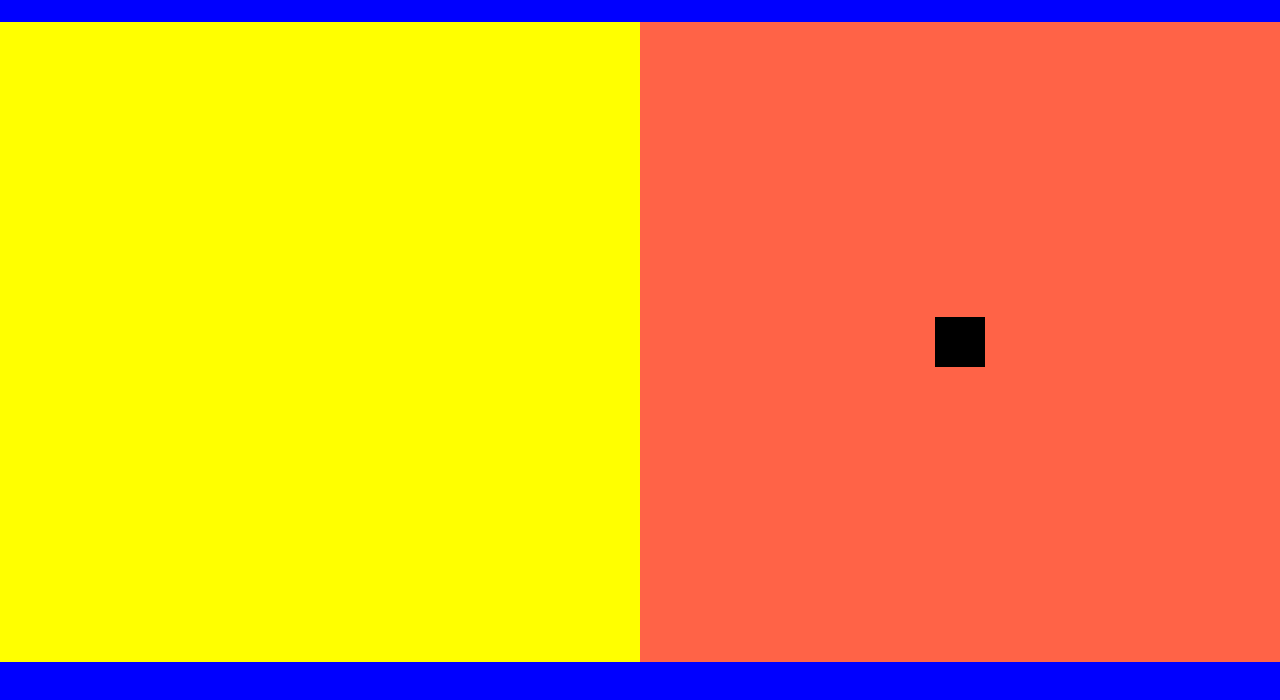
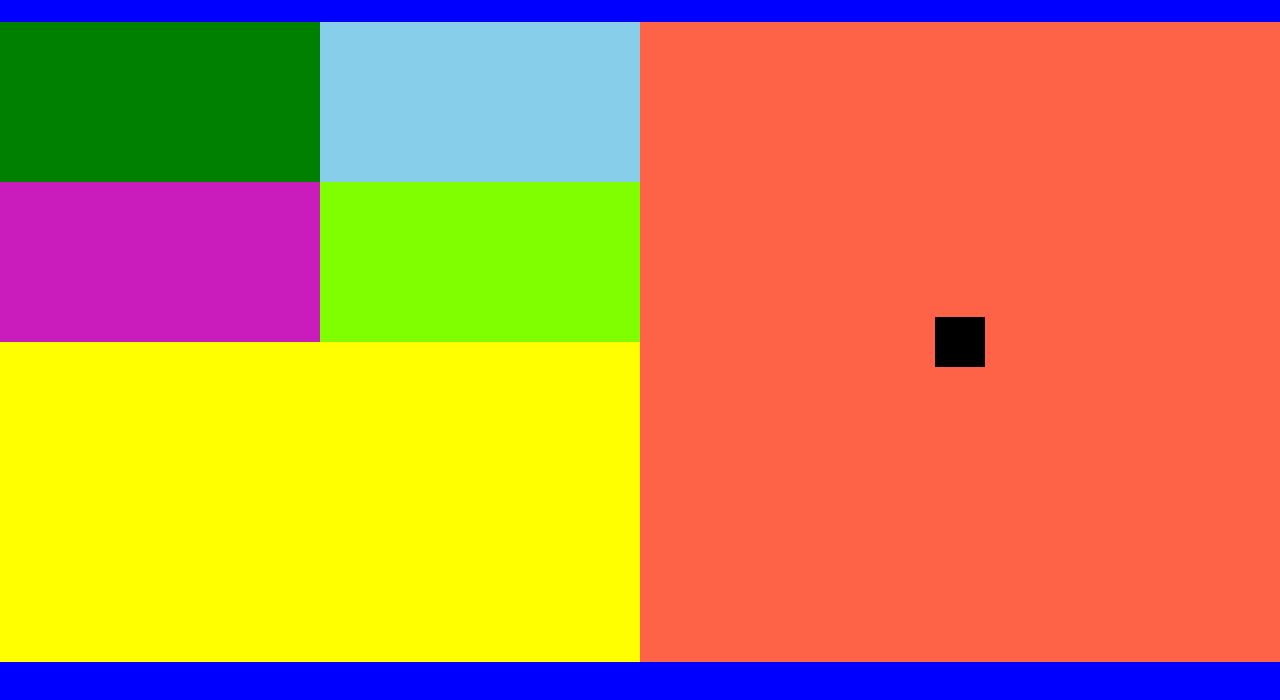
Before and after one commit to edgarpena74/layout_1, a plain HTML site: page index.html in a window 1280 px wide. Shown: the part 58-758 px from the top of the page. Drawn offline with Linux system fonts and the light colour scheme.

Commit message:
set up grid

```diff
--- a/assets/style.css
+++ b/assets/style.css
@@ -46,6 +46,37 @@ main {
   float: left;
 }
 
+.top {
+  height: 50%;
+  background-color: chartreuse;
+}
+
+.grid1 {
+  height: 50%;
+  width: 50%;
+  background-color: lavender;
+  float: left;
+}
+
+.grid2 {
+  height: 50%;
+  width: 50%;
+  background-color: skyblue;
+  float: left;
+}
+
+.grid3 {
+  height: 50%;
+  width: 50%;
+  background-color: rgb(202, 28, 188);
+  float: left;
+}
+.grid1 {
+  height: 50%;
+  width: 50%;
+  background-color: green;
+  float: left;
+}
 .right {
   background-color: tomato;
   float: right;
--- a/index.html
+++ b/index.html
@@ -17,11 +17,20 @@
     </nav>
 
     <main class="clearfix">
-      <aside class="left"></aside>
+      <aside class="left">
+        <div class="top clearfix">
+          <div class="grid1"></div>
+          <div class="grid2"></div>
+          <div class="grid3"></div>
+          <div class="grid4"></div>
+        </div>
+        <div class="bottom"></div>
+      </aside>
       <aside class="right">
         <div class="center"></div>
       </aside>
     </main>
+
     <footer></footer>
   </body>
 </html>
```
